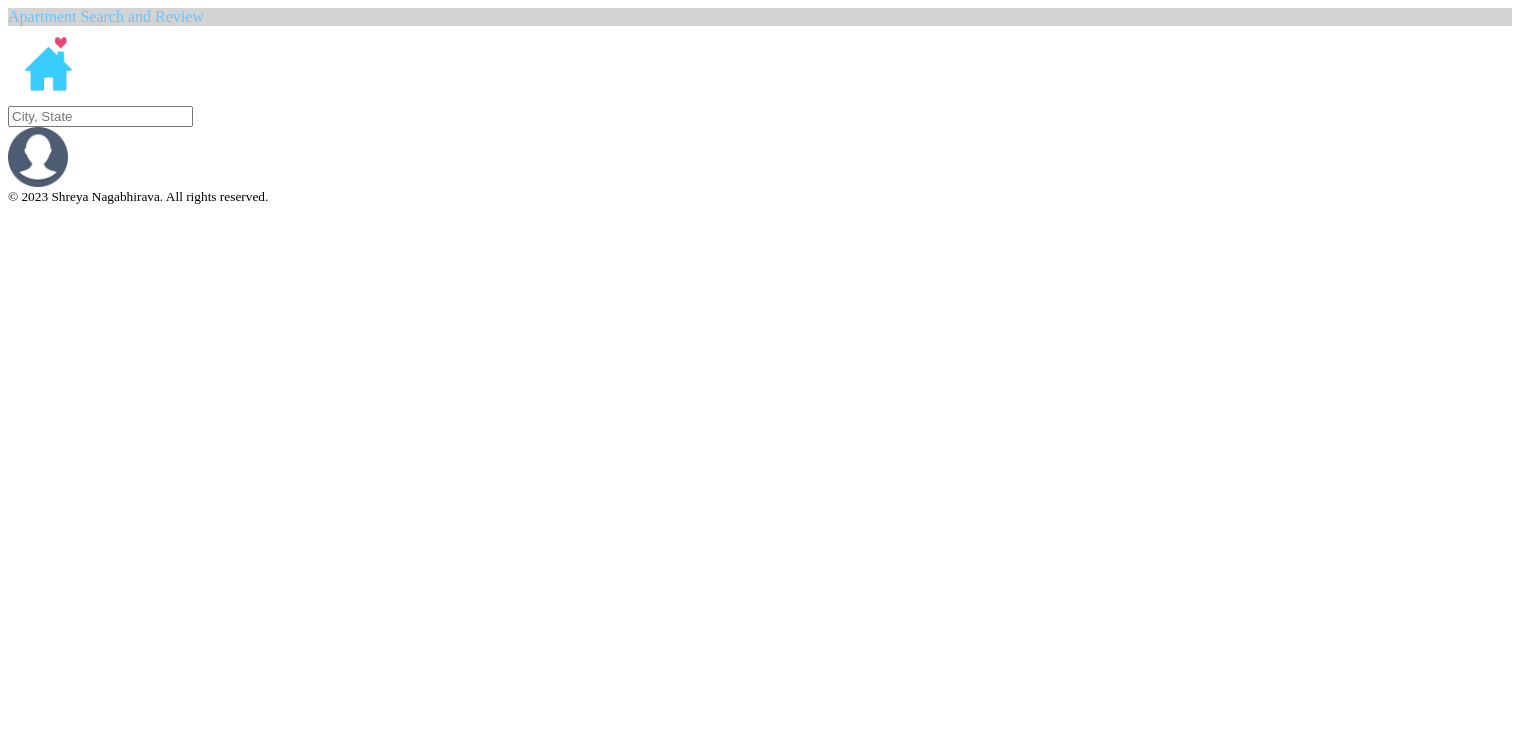
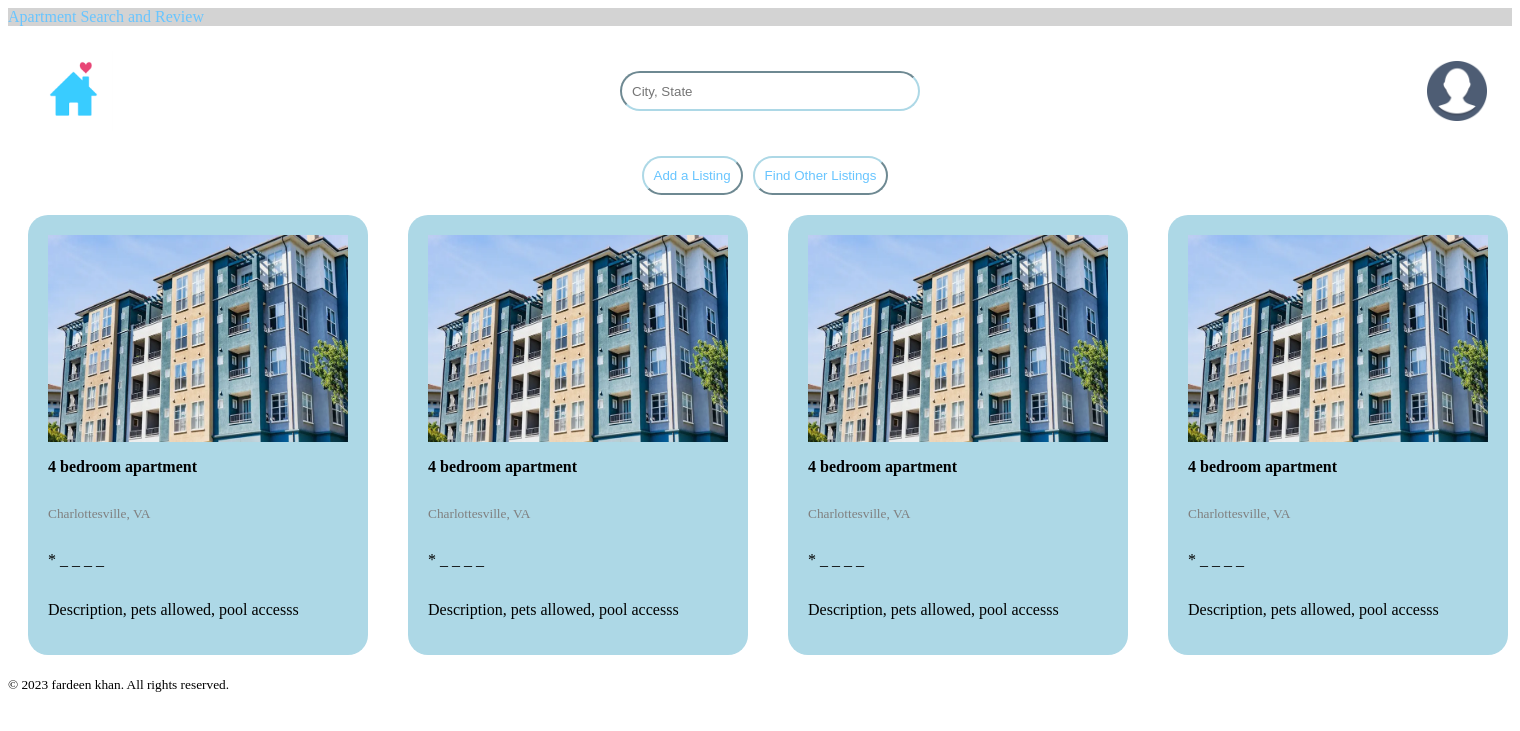
Before and after one commit to Shreya-Naga/CS4640-Project, a PHP site: page /yourlistings.html in a window 1520 px wide. Shown: the top 731 px of the page. Run offline with PHP 8.4, Linux system fonts and the light colour scheme.

Commit message:
finish your listing page

```diff
--- a/styles/yourlistings.css
+++ b/styles/yourlistings.css
@@ -8,14 +8,78 @@ div {
     color: rgb(104, 197, 255);
 }
 
+img.listingimg {
+    margin-left: auto;
+    margin-right: auto;
+    width: 300px;
+    height: 500px;
+}
+
 img {
     width: 80px;
     height: 80px;
 }
 
+header {
+    display: flex;
+    flex-direction: row;
+    align-items: center;
+    justify-content: space-between;
+    width: 100%;
+    padding: 25px;
+}
+
+p.title{
+    font-weight: bold;
+}
+
+p.locn{
+    color: gray;
+    font-size: smaller;
+
+}
+p.list-desc{
+
+}
+
+div.actions{
+    text-align: center;
+    display: flex;
+    flex-direction: row;
+    justify-content: center; /* Vertically center the content */
+    align-items: center; /* Horizontally center the content (alternative) */
+}
+
+div.actions > button{
+    color: rgb(104, 197, 255);
+    background-color: transparent;
+    border-radius: 20px;
+    padding: 10px;
+    margin-left: 10px;
+    border-color: lightblue;
+}
+
+div.container{
+    display: flex;
+    align-items: stretch;
+    flex-direction: row;
+}
+
+
 
 logo {
     display: flex;
+}
+
+div.listing{
+    display: flex;
+    flex-direction: column;
+    background-color: lightblue;
+    padding: 20px;
+    margin: 20px;
+    width: 700px;
+    height: 400px;
+    border-radius: 20px;
 }
 
 .profile {
@@ -27,3 +91,15 @@ logo {
     display: flex;
     justify-content: center;
 }
+
+input[type=search] {
+    border-radius: 50px;
+    border-color: lightblue;
+    height: 40px;
+    width: 300px;
+    padding-top: 7px;
+    padding-bottom: 7px;
+    padding-left: 10px;
+    padding-right: 10px;
+    margin: 20px;
+}
--- a/yourlistings.html
+++ b/yourlistings.html
@@ -28,13 +28,48 @@
                 </div>
             </header>
         </div>
+        <div class="actions">
+            <button type="button">Add a Listing</button>
+            <button type="button">Find Other Listings</button>
+        </div>
 
         <main>
+            <div class="container">
+                <div class="listing">
+                    <img class="listingimg" src="images/condo-vs-apartment.jpeg.webp" alt="apartment pic">
+                    <p class="title">4 bedroom apartment</p>
+                    <p class="locn">Charlottesville, VA</p>
+                    <p>* _ _ _ _</p>
+                    <p class="list-desc">Description, pets allowed, pool accesss</p>
+                </div>
+                <div class="listing">
+                    <img class="listingimg" src="images/condo-vs-apartment.jpeg.webp" alt="apartment pic">
+                    <p class="title">4 bedroom apartment</p>
+                    <p class="locn">Charlottesville, VA</p>
+                    <p>* _ _ _ _</p>
+                    <p class="list-desc">Description, pets allowed, pool accesss</p>
+                </div>
+                <div class="listing">
+                    <img class="listingimg" src="images/condo-vs-apartment.jpeg.webp" alt="apartment pic">
+                    <p class="title">4 bedroom apartment</p>
+                    <p class="locn">Charlottesville, VA</p>
+                    <p>* _ _ _ _</p>
+                    <p class="list-desc">Description, pets allowed, pool accesss</p>
+                </div>
+                <div class="listing">
+                    <img class="listingimg" src="images/condo-vs-apartment.jpeg.webp" alt="apartment pic">
+                    <p class="title">4 bedroom apartment</p>
+                    <p class="locn">Charlottesville, VA</p>
+                    <p>* _ _ _ _</p>
+                    <p class="list-desc">Description, pets allowed, pool accesss</p>
+                </div>
+            </div>
+
         </main>
 
         <div>
             <footer class="primary-footer">
-                <small class="copyright">&copy; 2023 Shreya Nagabhirava. All rights reserved.</small>
+                <small class="copyright">&copy; 2023 fardeen khan. All rights reserved.</small>
             </footer>
         </div>
      </body>
```
Also changed, not shown: images/condo-vs-apartment.jpeg.webp (added).
